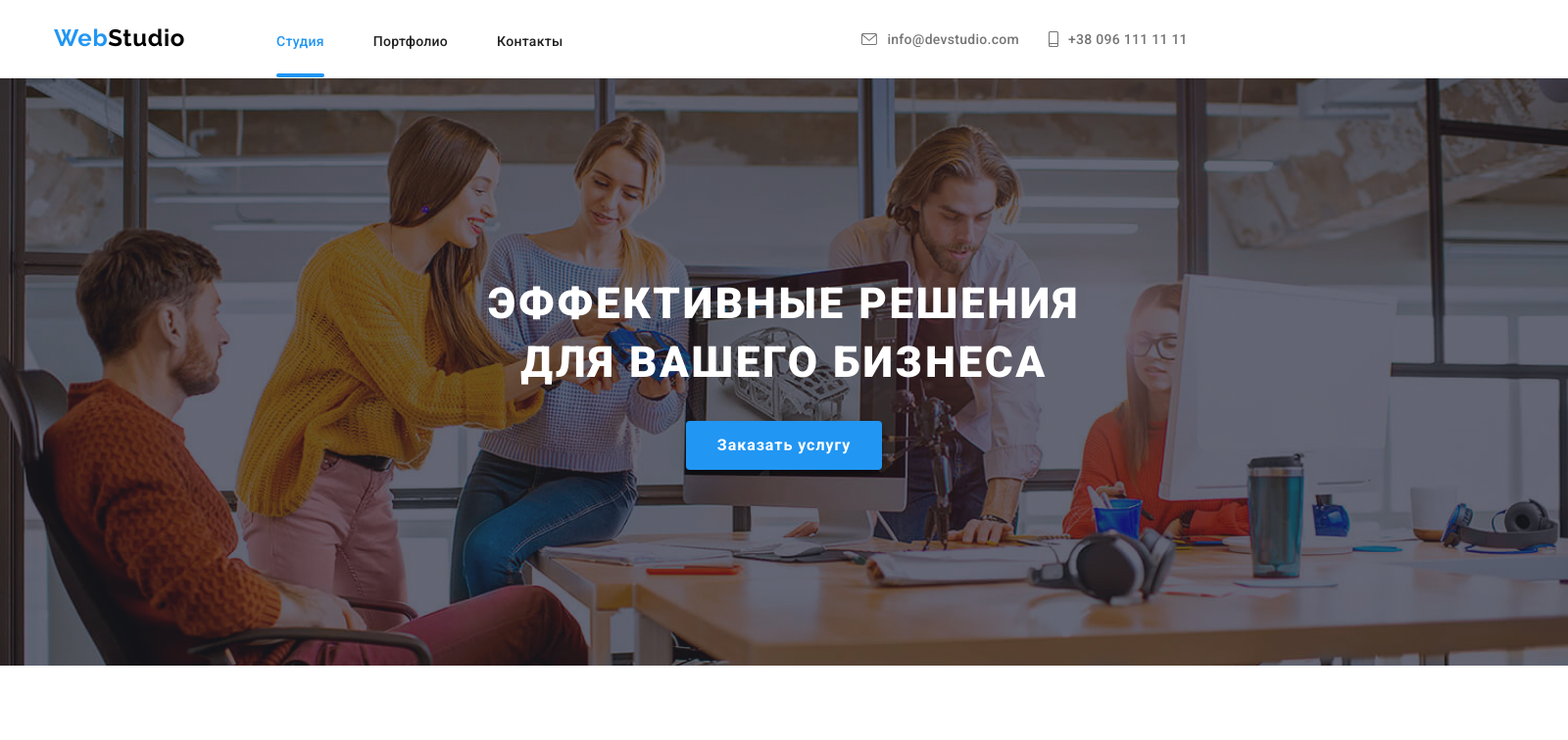
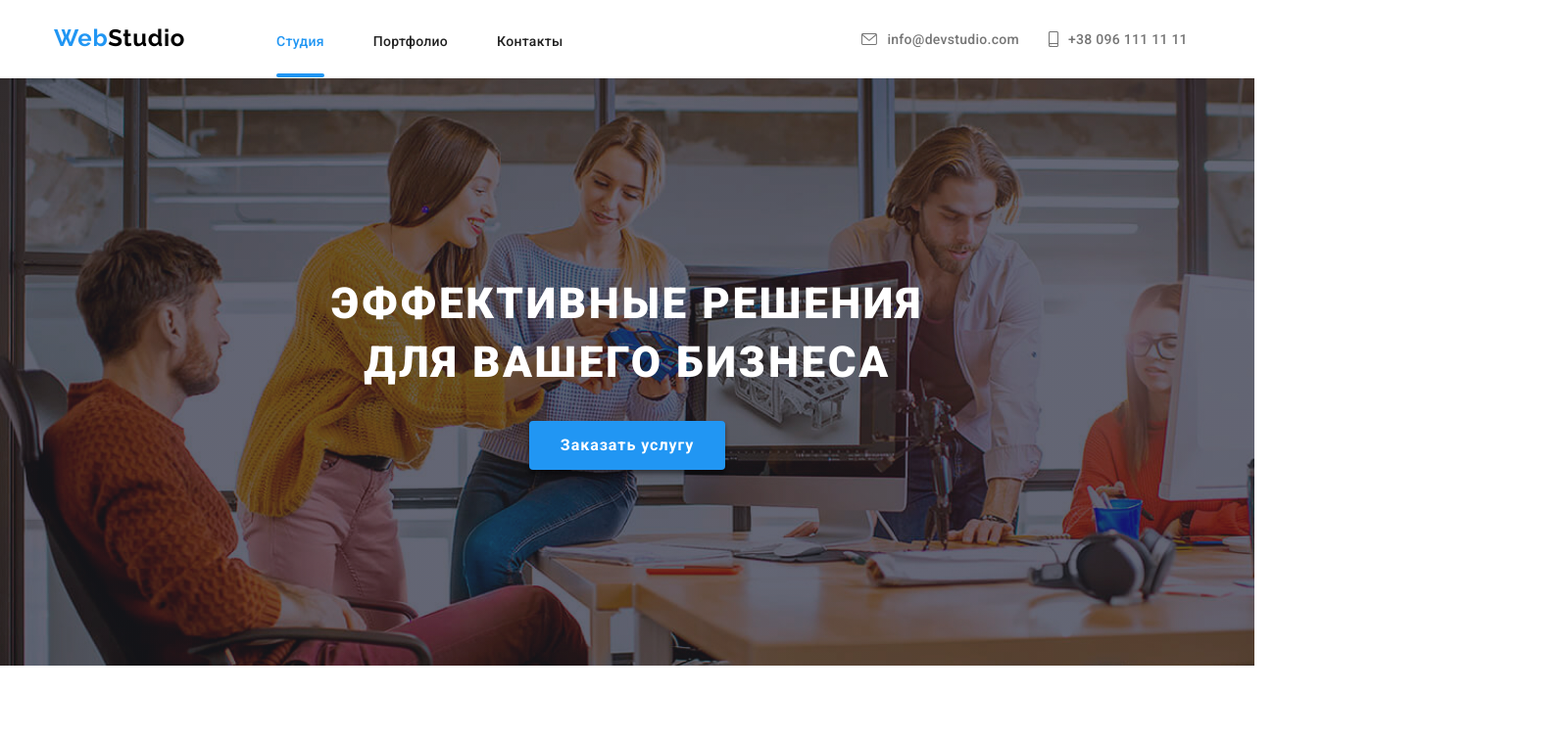
Before and after one commit to apostoloska-z/FOODforALL, a plain HTML site: page index.html in a window 1280 px wide. Shown: the top 756 px of the page at 98% size, 1600 px wide, since content can reach past the window. Drawn offline with nearby package versions, Linux system fonts and the light colour scheme.

Commit message:
фиксит хироу

```diff
--- a/sass/components/_hero.scss
+++ b/sass/components/_hero.scss
@@ -1,6 +1,6 @@
 .hero {
     width: 480px;
-    height: 400px;
+    min-height: 400px;
     margin: 0 auto;
     padding: 118px 0;
     text-align: center;
@@ -60,8 +60,7 @@
 
 @media screen and (min-width:1200px) {
     .hero {
-        width: 1600px;
-        height: 600px;
+        width: 100%;
         padding: 200px 0;
         background-image: linear-gradient(
         rgba(47, 48, 58, 0.4),
```
Also changed, not shown: css/main.css, css/main.min.css, 2 other files.
